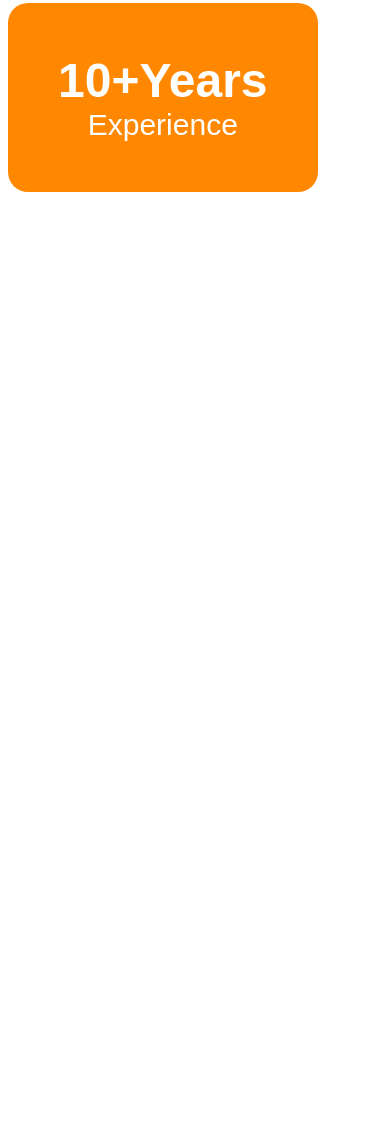
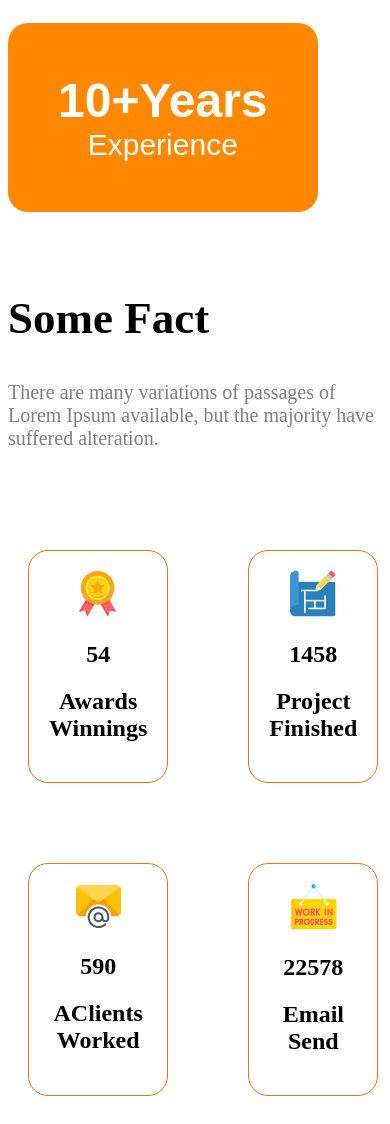
Before and after one commit to Tanjina-7912/g3-architect, a plain HTML site: page index.html in a window 390 px wide. Shown: the part 4635-5759 px from the top of the page. Before the commit the page ends 4835 px from the top, so only its background shows below. Drawn offline with Linux system fonts and the light colour scheme.

Commit message:
fact and style

```diff
--- a/index.html
+++ b/index.html
@@ -82,29 +82,68 @@
 
                     <div class="desktop">
                         <h2>Desktop & Mobile Version</h2>
-                            <p>There are many variations of passages of Lorem Ipsum available, but the majority have suffered
+                        <p>There are many variations of passages of Lorem Ipsum available, but the majority have
+                            suffered
                             alteration in some form, by injected humour, or randomised...........</p>
                     </div>
                     <div class="desktop">
                         <h2>Desktop & Mobile Version</h2>
-                            <p>There are many variations of passages of Lorem Ipsum available, but the majority have suffered
+                        <p>There are many variations of passages of Lorem Ipsum available, but the majority have
+                            suffered
                             alteration in some form, by injected humour, or randomised...........</p>
                     </div>
                     <div class="desktop">
                         <h2>Desktop & Mobile Version</h2>
-                            <p>There are many variations of passages of Lorem Ipsum available, but the majority have suffered
+                        <p>There are many variations of passages of Lorem Ipsum available, but the majority have
+                            suffered
                             alteration in some form, by injected humour, or randomised...........</p>
                     </div>
                     <div class="desktop">
                         <h2>Desktop & Mobile Version</h2>
-                            <p>There are many variations of passages of Lorem Ipsum available, but the majority have suffered
+                        <p>There are many variations of passages of Lorem Ipsum available, but the majority have
+                            suffered
                             alteration in some form, by injected humour, or randomised...........</p>
                     </div>
                 </div>
             </div>
             <div class="exper-img">
-                <img src="./images/architect.png" ">
+                <img src="./images/architect.png">
+                <div class="exper-btn">
+
                     <button class="exper-button"><span id="years">10+Years</span>Experience</button>
+                </div>
+            </div>
+
+        </section>
+        <section class="fact">
+            <div class="fact-section">
+                <h1 style="font-size: 45px;">Some Fact</h1>
+                <p style="font-size: 20px; color: grey;">There are many variations of passages of Lorem Ipsum available,
+                    but the majority have suffered
+                    alteration.</p>
+            </div>
+            <div class="fact-boxs">
+                <div class="fact-box">
+                    <img src="./images/icons/ribon.png">
+                    <h1>54</h1>
+                    <h2>Awards Winnings</h2>
+                </div>
+                <div class="fact-box">
+                    <img src="./images/icons/projects.png">
+                    <h1>1458</h1>
+                    <h2>Project Finished</h2>
+                </div>
+                <div class="fact-box">
+                    <img src="./images/icons/email.png">
+                    <h1>590</h1>
+                    <h2>AClients Worked</h2>
+                </div>
+                <div class="fact-box">
+                    <img src="./images/icons/customers.png">
+                    <h1>22578</h1>
+                    <h2>Email Send</h2>
+                </div>
+
             </div>
 
         </section>
--- a/style.css
+++ b/style.css
@@ -146,7 +146,26 @@ bottom: -90px;
 left: -80px;
 
 }
+/* fact */
 
+.fact-section{
+   width: 580px;
+margin: 80px 0;
+
+}
+.fact-box{
+   border: 1px solid rgb(236, 114, 13) ;
+   padding: 20px;
+   margin: 20px;
+   border-radius: 20px;
+   text-align: center;
+}
+.fact-boxs{
+    display: grid;
+    grid-template-columns: repeat(4,1fr);
+    gap: 40px;
+
+}
 
 
 
@@ -183,13 +202,24 @@ left: -80px;
     width: auto;
 }
 .exper-button{
+
     position: static;
 
 }
 .exper-img >img{
     width: 100%;
 }
-
+.exper-btn{
+margin: 20px 0;
+}
+.fact-boxs{
+    display: grid;
+    grid-template-columns: repeat(2,1fr);
+    gap: 40px;
+}
+.fact-section{
+    width: 100%;
+}
 
 
 
@@ -207,12 +237,13 @@ left: -80px;
     }
 .brand-img img{
     width: 100%;
+
 }
 .features-section{
     flex-direction: column;
 }
 .features-image{
-    grid-template-columns: repeat(2,1fr);
+    grid-template-columns: repeat(1,1fr);
    padding: 20px;
 }
 .features-para{
@@ -228,7 +259,19 @@ left: -80px;
     position: static;
 
 }
+.exper-btn{
+margin: 20px 0;
+}
 .exper-img >img{
     width: 100%;
 }
+.fact-boxs{
+    display: grid;
+    grid-template-columns: repeat(2,1fr);
+     gap: 60px;
 }
+.fact-section{
+    width: 100%;
+}
+
+}
```
Lines whose indentation alone changed are shown as unchanged.
